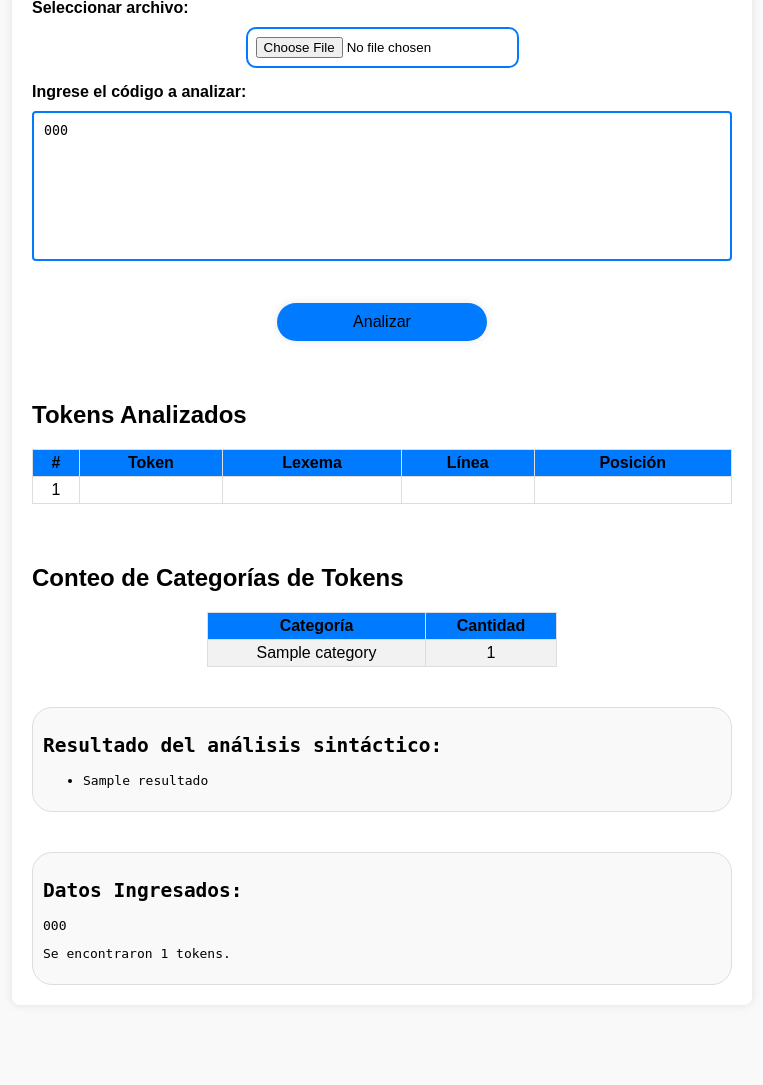
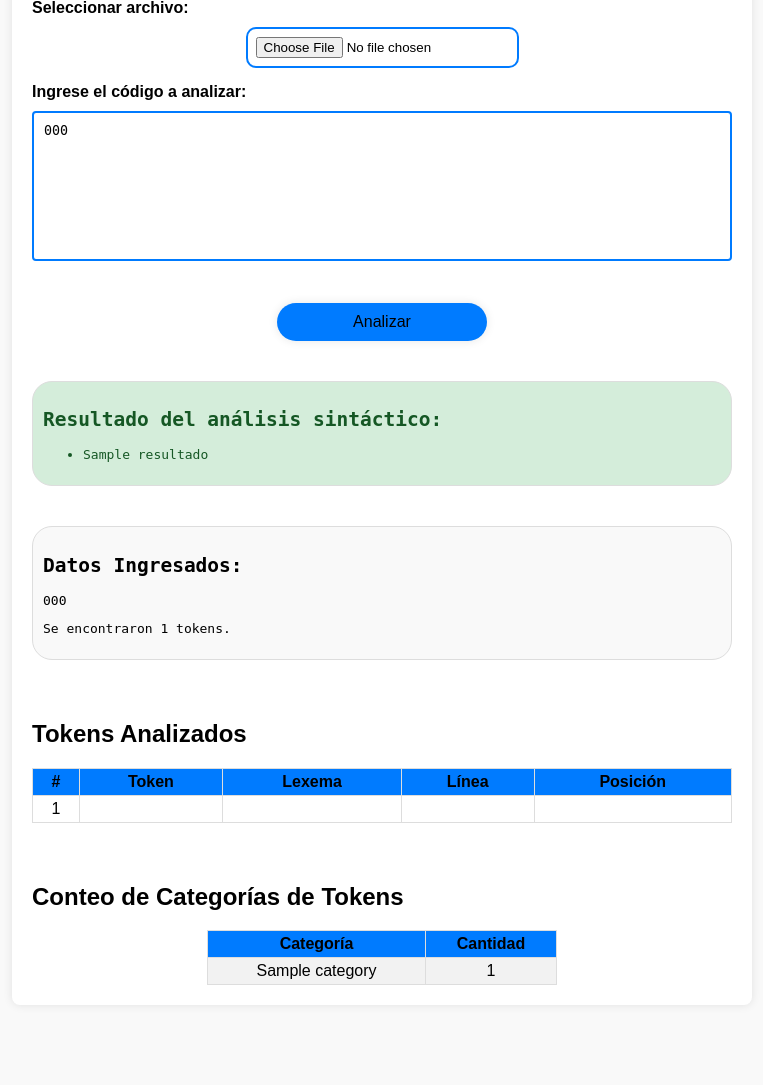
Before and after one commit to Iaac17/Compilador, a Flask app: template Proyecto Act. 2.4/templates/home.html in a window 1280 px wide. Shown: the part 207-1292 px from the top of the page, without its empty margins (258-1021 px from the left). Run offline with Flask 3, Linux system fonts and the light colour scheme; the template is opened without the code that fills it: most values are stand-ins (such as "Sample title", 1, 10 or a date in 2020).

Commit message:
Update home.html

```diff
--- a/Proyecto Act. 2.4/templates/home.html
+++ b/Proyecto Act. 2.4/templates/home.html
@@ -80,8 +80,26 @@
         button:hover {
             transform: scale(1.1);
         }
+        .codigo {
+                margin-top: 20px;
+                text-align: left;
+                padding: 10px;
+                border: 1px solid #ddd;
+                border-radius: 20px;
+                font-family: monospace;
+}
 
-        .codigo {
+.success {
+    background-color: #d4edda; /* Verde claro */
+    color: #155724; /* Texto verde oscuro */
+}
+
+.error {
+    background-color: #f8d7da; /* Rojo claro */
+    color: #721c24; /* Texto rojo oscuro */
+}
+
+        .codigo1 {
             margin-top: 20px;
             text-align: left;
             background-color: var(--background-color);
@@ -141,6 +159,7 @@
             width: 50%; /* Ajustar el ancho */
             margin-left: auto;
             margin-right: auto;
+
         }
     </style></head>
 <body>
@@ -153,9 +172,27 @@
         <textarea id="code" name="code" placeholder="Escribe tu código aquí...">{{ code }}</textarea><br><br>
         <button type="submit">Analizar</button>
     </form>
-
     {% if code %}
-        {% if tokens %}
+<div class="codigo {% if has_error %}error{% else %}success{% endif %}">
+    {% if resultado_sintactico %}
+        <h2>Resultado del análisis sintáctico:</h2>
+        <ul>
+            {% for resultado in resultado_sintactico %}
+                <li>{{ resultado }}</li>
+            {% endfor %}
+        </ul>
+     </div>
+    {% endif %}
+            <div class="codigo1" >
+            <h2>Datos Ingresados:</h2>
+            <pre>{{ code }}</pre>
+            {% if tokens %}
+                <p>Se encontraron {{ tokens|length }} tokens.</p>
+            {% else %}
+                <p>No se encontraron tokens</p>
+            {% endif %}
+        </div>
+    {% if tokens %}
         <div class="contenedor_tabla">
             <h2>Tokens Analizados</h2>
             <table style="width: 100%;">
@@ -205,26 +242,6 @@
         </div>
         {% endif %}
 
-        {% if resultado_sintactico %}
-        <div class="codigo">
-            <h2>Resultado del análisis sintáctico:</h2>
-            <ul>
-                {% for resultado in resultado_sintactico %}
-                <li>{{ resultado }}</li>
-                {% endfor %}
-            </ul>
-        </div>
-        {% endif %}
-
-        <div class="codigo">
-            <h2>Datos Ingresados:</h2>
-            <pre>{{ code }}</pre>
-            {% if tokens %}
-                <p>Se encontraron {{ tokens|length }} tokens.</p>
-            {% else %}
-                <p>No se encontraron tokens</p>
-            {% endif %}
-        </div>
     {% else %}
     <div class="mensaje-vacio">
         No tienes nada escrito.
```
